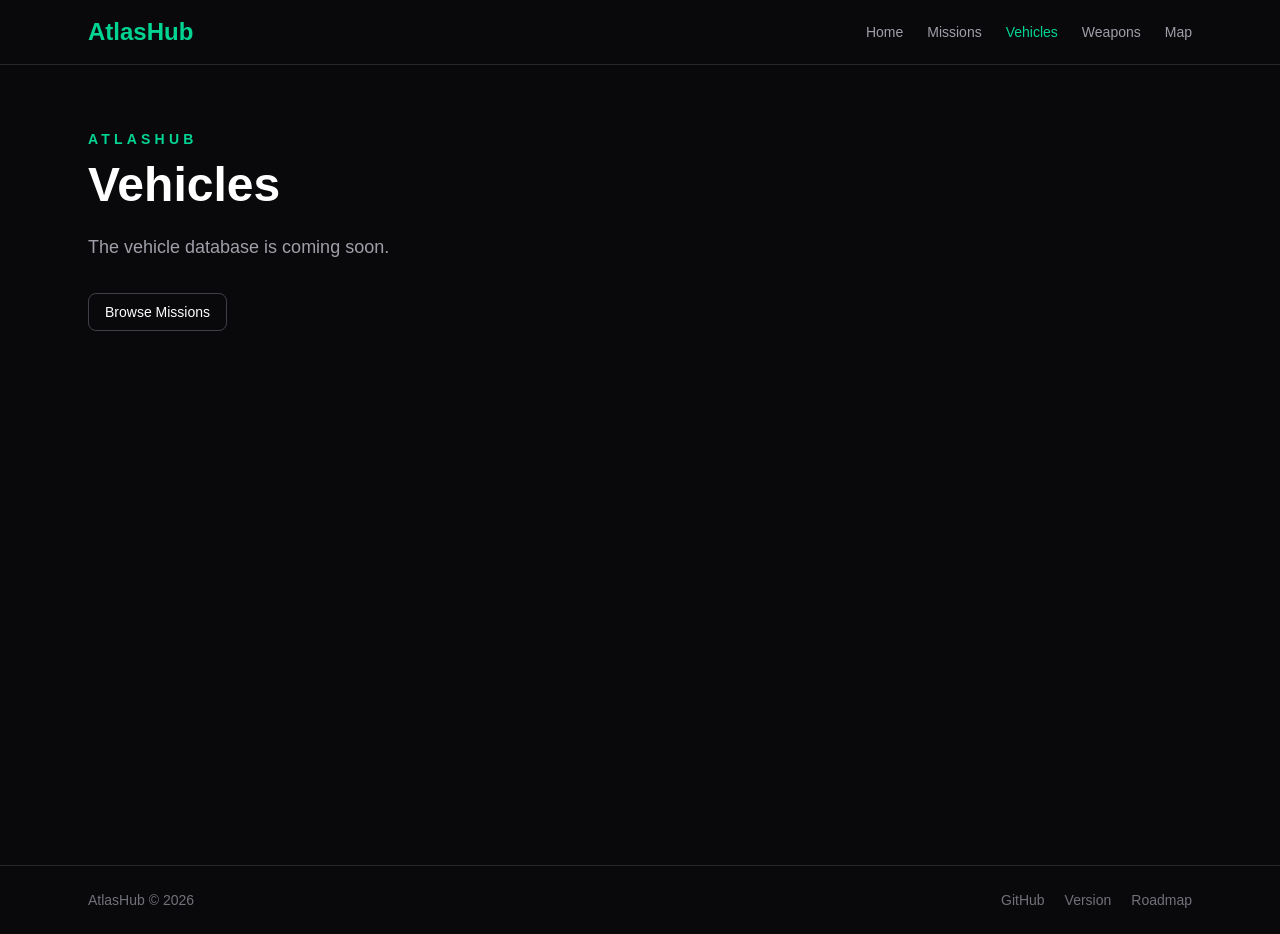
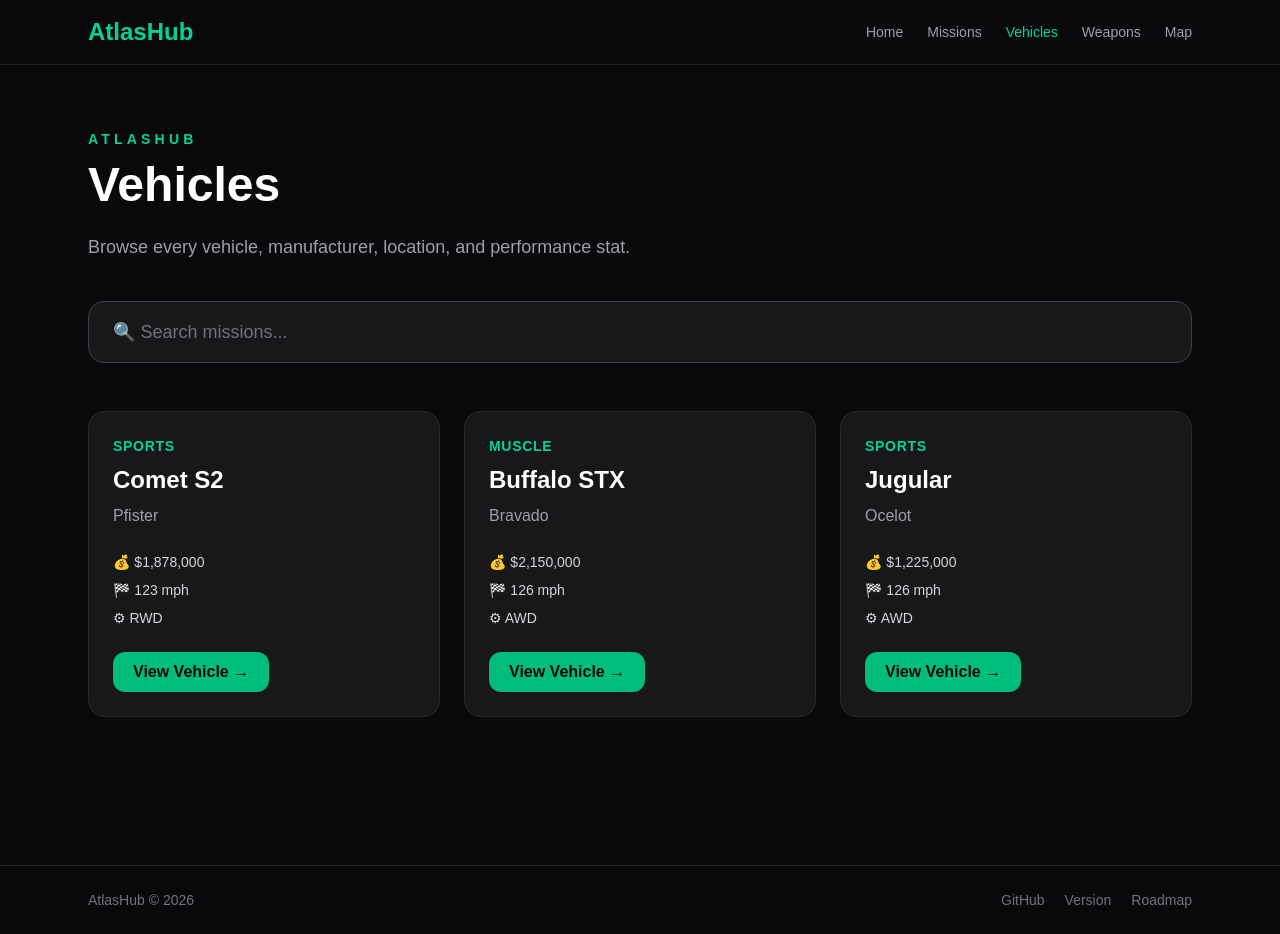
Before and after one commit to dowens0726-ui/atlashub, a Next.js app: page /vehicles in a window 1280 px wide. Built offline with nearby package versions, Linux system fonts and the light colour scheme.

Commit message:
Add vehicle detail pages

```diff
--- /dev/null
+++ b/app/components/VehicleCard.tsx
@@ -0,0 +1,36 @@
+import Link from "next/link";
+import Card from "./ui/Card";
+import type { Vehicle } from "../types/vehicle";
+
+type Props = {
+  vehicle: Vehicle;
+};
+
+export default function VehicleCard({ vehicle }: Props) {
+  return (
+    <Card className="hover:-translate-y-1">
+      <p className="text-sm font-semibold uppercase tracking-wider text-emerald-400">
+        {vehicle.class}
+      </p>
+
+      <h2 className="mt-2 text-2xl font-bold">{vehicle.name}</h2>
+
+      <p className="mt-2 text-zinc-400">
+        {vehicle.manufacturer}
+      </p>
+
+      <div className="mt-6 space-y-2 text-sm text-zinc-300">
+        <p>💰 ${vehicle.price.toLocaleString()}</p>
+        <p>🏁 {vehicle.topSpeed} mph</p>
+        <p>⚙ {vehicle.drivetrain}</p>
+      </div>
+
+      <Link
+        href={`/vehicles/${vehicle.slug}`}
+        className="mt-6 inline-block rounded-xl bg-emerald-500 px-5 py-2 font-bold text-zinc-950 hover:bg-emerald-400"
+      >
+        View Vehicle →
+      </Link>
+    </Card>
+  );
+}
--- /dev/null
+++ b/app/data/vehicles.ts
@@ -0,0 +1,43 @@
+import type { Vehicle } from "../types/vehicle";
+
+export const vehicles: Vehicle[] = [
+  {
+    slug: "comet-s2",
+    name: "Comet S2",
+    manufacturer: "Pfister",
+    class: "Sports",
+    price: 1878000,
+    topSpeed: 123,
+    drivetrain: "RWD",
+    seats: 2,
+    location: "Legendary Motorsport",
+    description: "A high-performance sports coupe inspired by Porsche.",
+    featured: true,
+  },
+  {
+    slug: "buffalo-stx",
+    name: "Buffalo STX",
+    manufacturer: "Bravado",
+    class: "Muscle",
+    price: 2150000,
+    topSpeed: 126,
+    drivetrain: "AWD",
+    seats: 4,
+    location: "Southern San Andreas Super Autos",
+    description: "Modern American muscle with excellent acceleration.",
+    featured: true,
+  },
+  {
+    slug: "jugular",
+    name: "Jugular",
+    manufacturer: "Ocelot",
+    class: "Sports",
+    price: 1225000,
+    topSpeed: 126,
+    drivetrain: "AWD",
+    seats: 4,
+    location: "Legendary Motorsport",
+    description: "Luxury sports sedan with impressive handling.",
+    featured: false,
+  },
+];
--- /dev/null
+++ b/app/types/vehicle.ts
@@ -0,0 +1,13 @@
+export type Vehicle = {
+  slug: string;
+  name: string;
+  manufacturer: string;
+  class: string;
+  price: number;
+  topSpeed: number;
+  drivetrain: "RWD" | "FWD" | "AWD";
+  seats: number;
+  location: string;
+  description: string;
+  featured: boolean;
+};
--- /dev/null
+++ b/app/vehicles/[slug]/page.tsx
@@ -0,0 +1,81 @@
+import Link from "next/link";
+import { notFound } from "next/navigation";
+import { vehicles } from "../../data/vehicles";
+import Container from "../../components/ui/Container";
+
+type Props = {
+  params: Promise<{ slug: string }>;
+};
+
+export default async function VehiclePage({ params }: Props) {
+  const { slug } = await params;
+
+  const vehicle = vehicles.find((v) => v.slug === slug);
+
+  if (!vehicle) {
+    notFound();
+  }
+
+  return (
+    <main className="min-h-screen bg-zinc-950 text-white">
+      <Container className="py-16">
+        <Link
+          href="/vehicles"
+          className="text-emerald-400 hover:text-emerald-300"
+        >
+          ← Back to Vehicles
+        </Link>
+
+        <div className="mt-8 rounded-2xl border border-zinc-800 bg-zinc-900 p-8">
+          <p className="text-sm uppercase tracking-wider text-emerald-400">
+            {vehicle.class}
+          </p>
+
+          <h1 className="mt-2 text-5xl font-black">
+            {vehicle.name}
+          </h1>
+
+          <p className="mt-2 text-xl text-zinc-400">
+            {vehicle.manufacturer}
+          </p>
+
+          <div className="mt-10 grid gap-6 md:grid-cols-2">
+            <Stat label="Price" value={`$${vehicle.price.toLocaleString()}`} />
+            <Stat label="Top Speed" value={`${vehicle.topSpeed} mph`} />
+            <Stat label="Drivetrain" value={vehicle.drivetrain} />
+            <Stat label="Seats" value={vehicle.seats.toString()} />
+            <Stat label="Location" value={vehicle.location} />
+          </div>
+
+          <div className="mt-10">
+            <h2 className="text-2xl font-bold">Description</h2>
+
+            <p className="mt-3 text-zinc-300 leading-8">
+              {vehicle.description}
+            </p>
+          </div>
+        </div>
+      </Container>
+    </main>
+  );
+}
+
+function Stat({
+  label,
+  value,
+}: {
+  label: string;
+  value: string;
+}) {
+  return (
+    <div className="rounded-xl border border-zinc-800 bg-zinc-950 p-5">
+      <div className="text-sm uppercase tracking-wider text-zinc-500">
+        {label}
+      </div>
+
+      <div className="mt-2 text-xl font-semibold">
+        {value}
+      </div>
+    </div>
+  );
+}
--- a/app/vehicles/page.tsx
+++ b/app/vehicles/page.tsx
@@ -1,21 +1,68 @@
+"use client";
+
+import { useState } from "react";
+import VehicleCard from "../components/VehicleCard";
+import SearchBar from "../components/SearchBar";
+import Button from "../components/ui/Button";
 import Container from "../components/ui/Container";
 import PageHeader from "../components/ui/PageHeader";
-import Button from "../components/ui/Button";
+import { vehicles } from "../data/vehicles";
 
 export default function VehiclesPage() {
+  const [searchQuery, setSearchQuery] = useState("");
+
+  const filteredVehicles = vehicles.filter((vehicle) => {
+    const query = searchQuery.toLowerCase();
+
+    return (
+      vehicle.name.toLowerCase().includes(query) ||
+      vehicle.manufacturer.toLowerCase().includes(query) ||
+      vehicle.class.toLowerCase().includes(query)
+    );
+  });
+
   return (
     <main className="min-h-screen bg-zinc-950 text-white">
       <Container className="py-16">
         <PageHeader
           eyebrow="AtlasHub"
           title="Vehicles"
-          description="The vehicle database is coming soon."
+          description="Browse every vehicle, manufacturer, location, and performance stat."
         />
 
-        <div className="mt-8">
-          <Button href="/missions" variant="secondary">
-            Browse Missions
-          </Button>
+        <div className="mt-10">
+          <SearchBar value={searchQuery} onChange={setSearchQuery} />
+        </div>
+
+        <div className="mt-12">
+          {filteredVehicles.length === 0 ? (
+            <div className="rounded-xl border border-white/10 bg-white/5 p-10 text-center">
+              <div className="text-4xl">🚗</div>
+
+              <h2 className="mt-4 text-xl font-semibold">
+                No vehicles found
+              </h2>
+
+              <p className="mt-2 text-zinc-400">
+                Try another search.
+              </p>
+
+              <div className="mt-6">
+                <Button onClick={() => setSearchQuery("")}>
+                  Clear Search
+                </Button>
+              </div>
+            </div>
+          ) : (
+            <div className="grid gap-6 md:grid-cols-2 xl:grid-cols-3">
+              {filteredVehicles.map((vehicle) => (
+                <VehicleCard
+                  key={vehicle.slug}
+                  vehicle={vehicle}
+                />
+              ))}
+            </div>
+          )}
         </div>
       </Container>
     </main>
```
